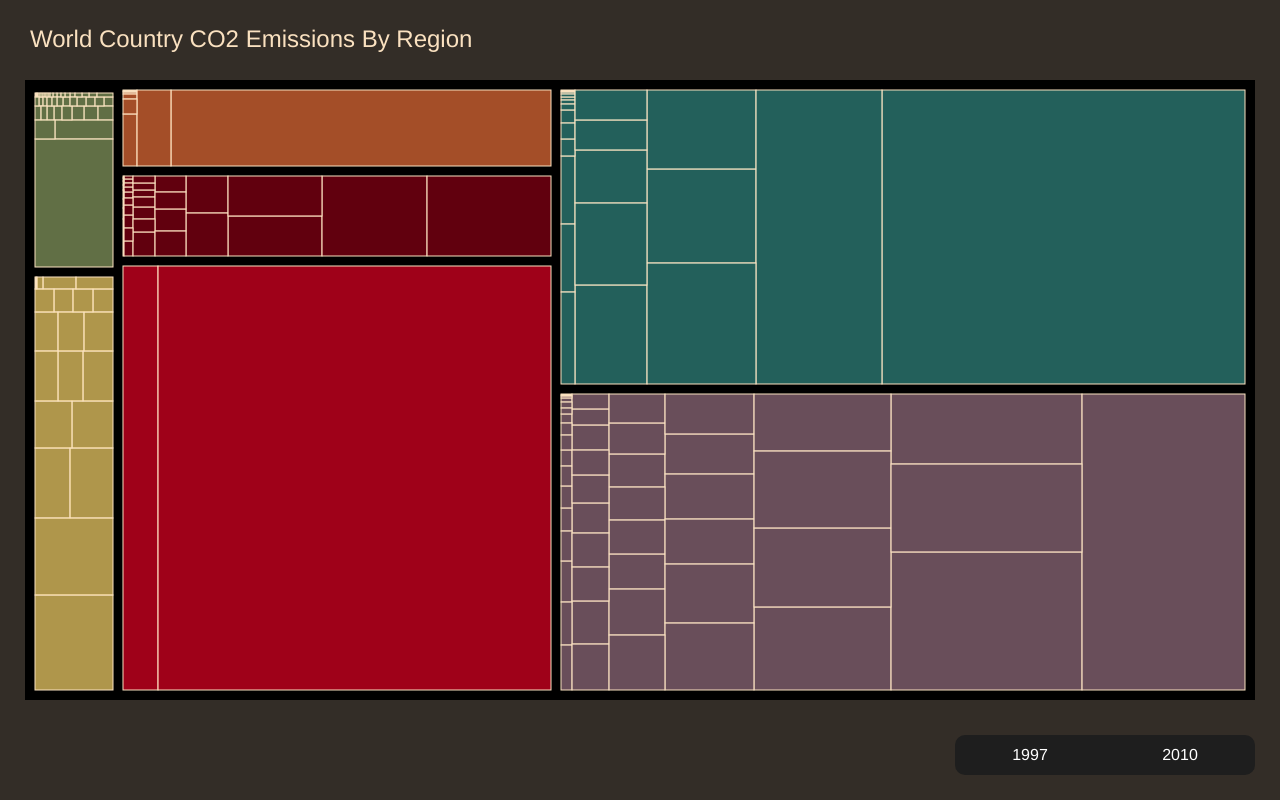
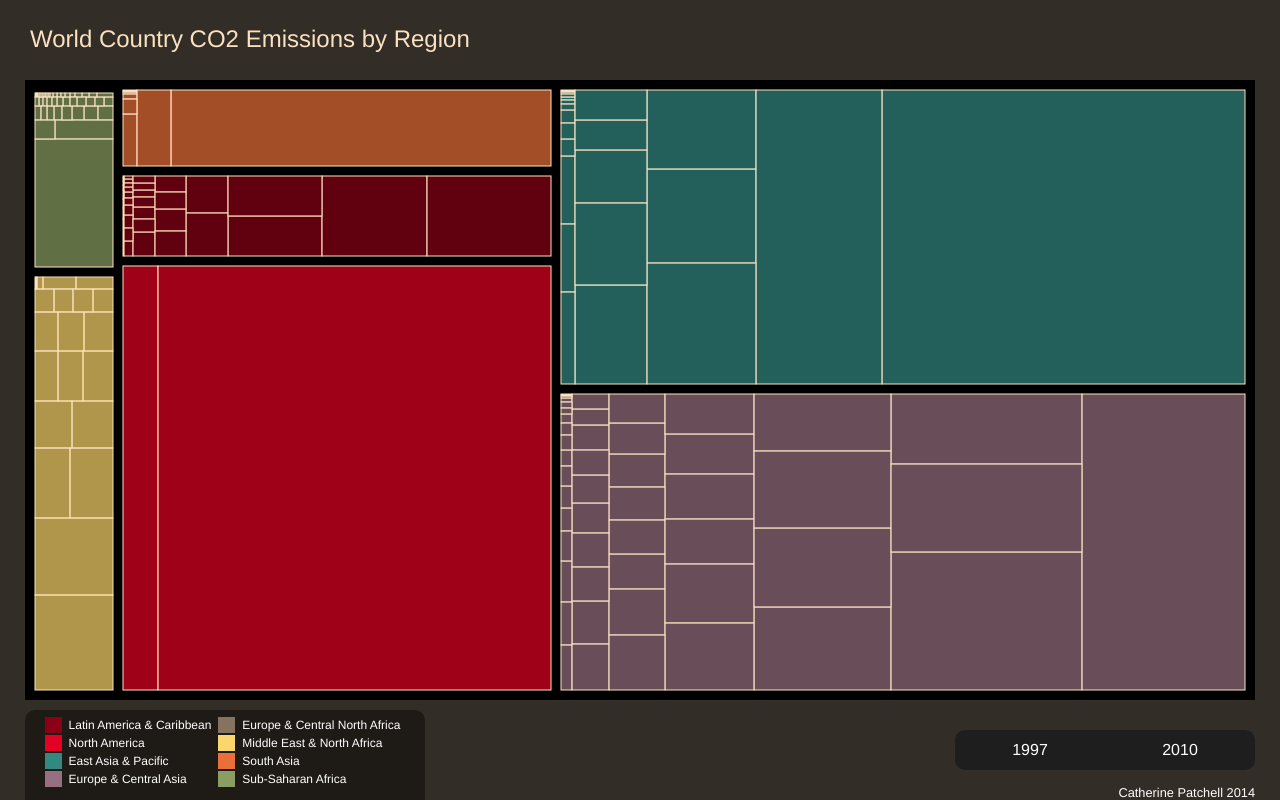
Before and after one commit to Catherine/ARTG5330-Visualization-Technology, a plain HTML site: page Assignment 3/index.html in a window 1280 px wide. Drawn offline with Linux system fonts and the light colour scheme.

Commit message:
added functionality, multiple years

```diff
--- a/Assignment 3/index.html
+++ b/Assignment 3/index.html
@@ -6,16 +6,62 @@
 		<link href="style.css" rel="stylesheet"/>
 	</head>
 	<body>
-		<h2>World Country CO2 Emissions By Region</h2>
+		<h2>World Country CO2 Emissions by Region</h2>
 		<div class="container">
 			<div class="canvas">
 			</div>
 			<div class="control">
-                <a href="#" class="button" id="scatter-plot">1997</a>
-                <a href="#" class="button" id="bar-plot">2010</a>
+                <a href="#" class="button" id="first">1997</a>
+                <a href="#" class="button" id="second">2010</a>
 			</div>
 		</div><!--.container-->
 		<div class="tooltip"></div>
+
+		<div id="map_key">
+
+		<table>
+			<tr>
+				<td class="la_c color_swatch"></td>
+				<td> Latin America & Caribbean</td>
+
+				<td class="ecna color_swatch"></td>
+				<td>Europe & Central North Africa</td>
+
+			</tr>
+			<tr>
+				<td class="na color_swatch"></td>
+				<td> North America</td>
+
+				<td class="mena color_swatch"></td>
+				<td>Middle East & North Africa</td>
+
+			</tr>
+			<tr>
+				<td class="eap color_swatch"></td>
+				<td>East Asia & Pacific</td>
+
+				<td class="sa color_swatch"></td>
+				<td>South Asia</td>
+
+			</tr>
+			<tr>
+				<td class="eca color_swatch"></td>
+				<td>Europe & Central Asia</td>
+
+				<td class="ssa color_swatch"></td>
+				<td>Sub-Saharan Africa</td>
+
+			</tr>
+
+
+		</table>
+			<!-- <div class="la_c"></div> -->
+
+
+
+		</div>
+
+		<h3 class="footer_credit">Catherine Patchell 2014</h3>
 
 
 		<!-- Scripts -->
--- a/Assignment 3/script/script.js
+++ b/Assignment 3/script/script.js
@@ -36,7 +36,7 @@ var treemap = d3.layout.treemap()
     .value(function(d){
         return d.data.get(y0);
     })
-    .sticky(true)//;         //sticky treemap layout will preserve the relative arrangement of nodes across transitions
+    .sticky(true)         //sticky treemap layout will preserve the relative arrangement of nodes across transitions
     .padding(5, 5, 5, 5); //set the padding for each treemap cell, in pixels
 
 queue()
@@ -55,25 +55,28 @@ function dataLoaded(err, rows, metadata){
         .key(function(d){ return d.region; })
         .entries(rows);
 
-    console.log(nestedData);
-
     var summedData = treemap({ key: "regions", values: nestedData });
-
-    //console.log(summedData);
 
     draw(summedData);
 }
+
+$('.control #first').on('click', function(e){
+    draw(treemap.value( function(d){ return d.data.get(y0); }))
+});
+
+$('.control #second').on('click', function(e){
+    draw(treemap.value( function(d){ return d.data.get(y1); }))
+});
 
 function draw(data){
     svg.selectAll('.node')
         .data(data)
         .enter()
         .append('rect')
+        // .transition()
         .attr('class', function(d){
             var assignRegion = "undefined_region";
             var setClass = d.region;
-            console.log("region is: " + d.region);
-
             if(setClass == "Latin America & Caribbean"){
                     assignRegion = "la_c";
                 }else if (setClass == "North America"){
@@ -91,19 +94,12 @@ function draw(data){
                 }else if (setClass == "Sub-Saharan Africa"){
                     assignRegion = "ssa";
                 }
-
             return d.children ? "region" : "country "+assignRegion; })
         .attr('width', function(d){ return d.dx })
         .attr('height', function(d){ return d.dy })
         .attr('transform', function(d){ return "translate(" + d.x + ',' + d.y + ')'; })
-        //.append('title')
         .text( function(d){ return d.children ? d.key : d.key; })//return d.region + "\n" + "CO2 emissions " + d.life})
-        //.style('fill','none')
-        //.style('stroke-width',"1px")
-        //.style('stroke','white')
         ;
-
-
 }
 
 function parse(d){
@@ -112,7 +108,6 @@ function parse(d){
         series: d["Series Name"],
         data: d3.map() //set data field as a d3.map so we can add all the values for each of the years
     };
-
     //populating the d3.map() for each year
     for(var i = y0; i <= y1; i++){
         //create a string based on the year to find in csv
--- a/Assignment 3/style.css
+++ b/Assignment 3/style.css
@@ -21,7 +21,7 @@ html,body{
 }
 .container .control{
 	right: 25px;
-	bottom: 25px;
+	bottom: 30px;
 	position: absolute;
 }
 
@@ -97,55 +97,95 @@ h2{
     fill-opacity: .9;
     stroke-width:2.5px;
 }
-/*.canvas .axis line,
-.canvas .axis path{
-    stroke:rgb(120,120,120);
-    stroke-width:1px;
-}
-.canvas .axis path{
-    stroke-width:2px;
-}
-.canvas .axis text{
-    fill:white;
-    font-size:12px;
-}*/
 
 .country{
     stroke-width: 1px;
 }
 
+/* Latin America & Caribbean */
 .la_c{
     fill: #8A0015;
+    background-color: #8A0015;
 }
 
+/* Europe & Central North Africa */
 .ecna{
   fill: #85725F;
+  background-color: #85725F;
 }
 
+/* North America */
 .na{
     fill: #E30224;
+    background-color: #E30224;
 }
 
+/* Middle East & North Africa */
 .mena{
     fill: #FAD66C;
+    background-color: #FAD66C;
+}
+
+/* East Asia & Pacific */
+.eap{
+    fill: #338982;
+    background-color: #338982;
+}
+
+/* South Asia */
+.sa{
+    fill: #EA6F39;
+    background-color: #EA6F39;
 
 }
-
-.eap{
-    fill: #338982;
-
+/* Europe & Central Asia */
+.eca{
+    fill: #966F81;
+    background-color: #966F81;
 }
 
-.sa{
-    fill: #EA6F39;
-
+/* Sub-Saharan Africa */
+.ssa{
+    fill: #8A9E63;
+    background-color: #8A9E63;
 }
 
-.eca{
-    fill: #966F81;
+/* May Key at Botton */
+#map_key{
+    position: fixed;
+    height: 90px;
+    width: 400px;
+    bottom: 0;
+    left: 25px;
+    background-color: rgba(0, 0, 0, .4);
+    border-top-right-radius: 10px;
+    border-top-left-radius: 10px;
+    font-size: 12px;
 }
 
-.ssa{
-    fill: #8A9E63;
+#map_key table{
+    margin:auto;
+    margin-top: 5px;
+    color: white;
+}
 
+td{
+    padding-right: 5px;
+    padding-left: 5px;
 }
+
+
+
+.color_swatch{
+    padding: 2px;
+    height: 5px;
+    width: 13px;
+}
+
+.footer_credit{
+    position:fixed;
+    bottom: 0;
+    right: 25px;
+    color: white;
+    font-weight: 300;
+}
```
